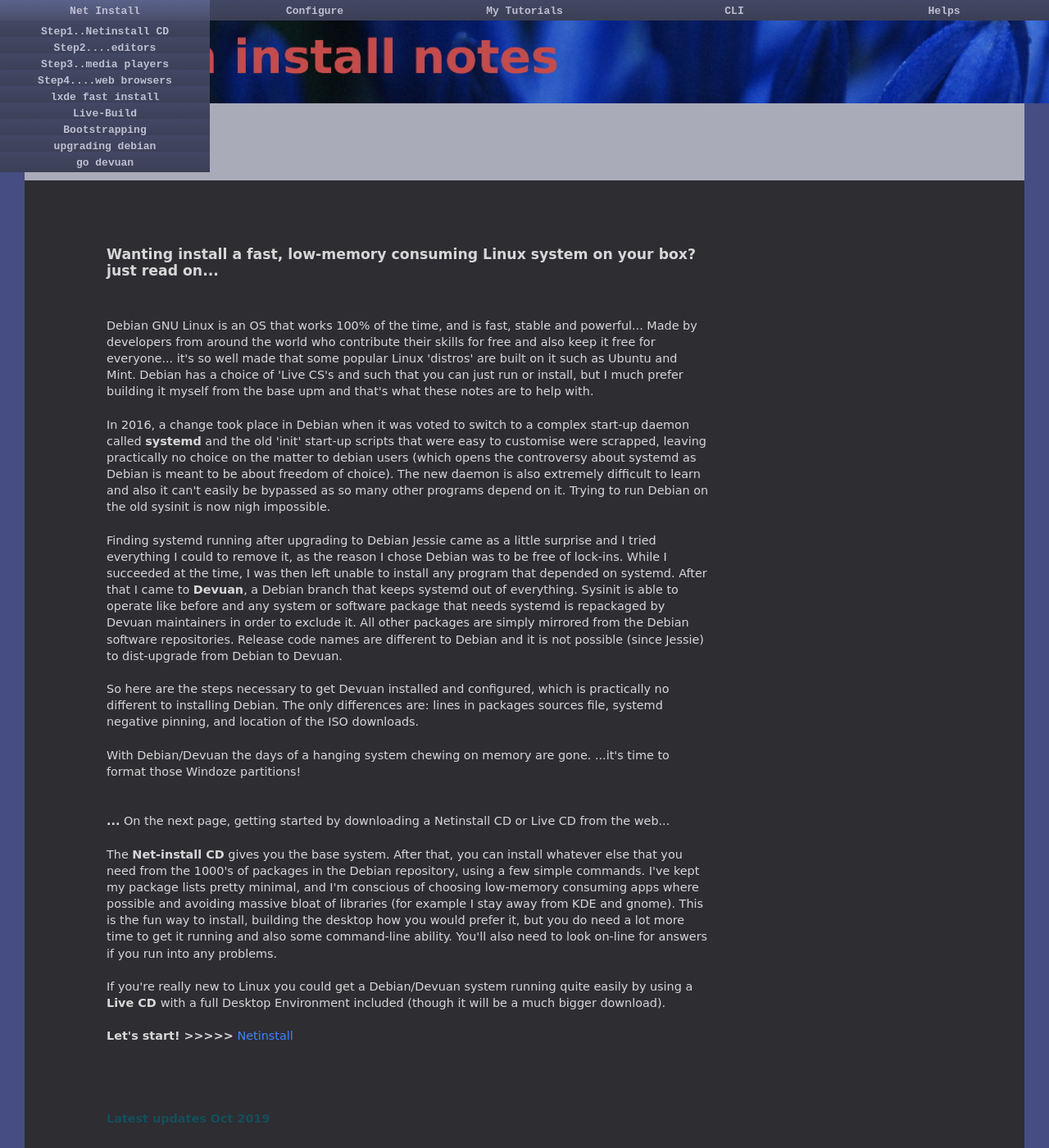
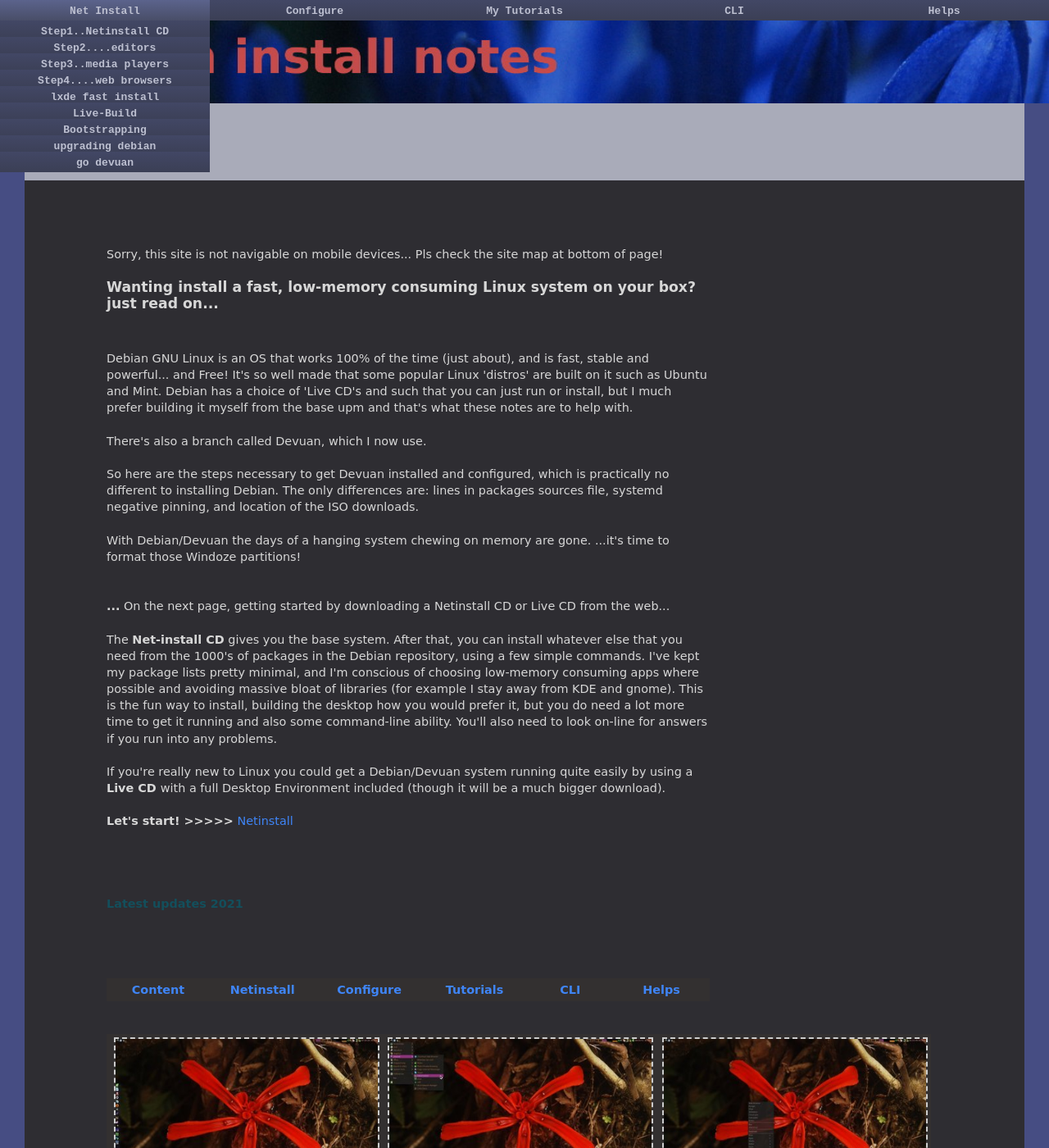
Before and after one commit to dquinton/debian-install, a Jekyll site: the page built from index.html, in a window 1280 px wide and 1400 px high. Shown: the whole window at 82% size. Built offline with Jekyll 4.4.1, drawn with Linux system fonts in a browser that asks for light colours.

Commit message:
updating nav

```diff
--- a/_includes/navbar.html
+++ b/_includes/navbar.html
@@ -42,8 +42,8 @@
                 <li><a href="{{site.baseurl}}/tutorial/03a-xnview-tips.html">XnView Tips</a></li>
                 <li><a href="{{site.baseurl}}/tutorial/04b-video-editors.html">Video editors review</a></li>
                 <li><a href="{{site.baseurl}}/tutorial/04a-blender-vse.html">Blender VSE</a></li>
-                <li><a href="{{site.baseurl}}/tutorial/04c-cinelerra.html">Cinelerra</a></td>
-                <li><a href="{{site.baseurl}}/tutorial/05a-losslesscut.html">Losslesscut</a></td>
+                <li><a href="{{site.baseurl}}/tutorial/04c-cinelerra.html">Cinelerra</a></li>
+                <li><a href="{{site.baseurl}}/tutorial/05a-losslesscut.html">Losslesscut</a></li>
                 <li><a href="{{site.baseurl}}/tutorial/05-dvd-authoring.html">Dvd authoring</a></li>
                 <li><a href="{{site.baseurl}}/tutorial/06-cdrtools.html">Cdrtools</a></li>
                 <li><a href="{{site.baseurl}}/tutorial/07-cd-copy.html">CD copy</a></li>
--- a/index.html
+++ b/index.html
@@ -7,17 +7,16 @@
 
 <div class="cont" id="intro">
 
+Sorry, this site is not navigable on mobile devices... Pls check the site map at bottom of page!
+<br><br>
+
 <h3>Wanting install a fast, low-memory consuming Linux system on your box?  just read on...</h3>
 <br><br>
 
-Debian GNU Linux is an OS that works 100% of the time, and is fast, stable and powerful... Made by developers from around the world who contribute their skills for free and also keep it free for everyone... it's so well made that some popular Linux 'distros' are built on it such as Ubuntu and Mint.  Debian has a choice of 'Live CS's and such that you can just run or install, but I much prefer building it myself from the base upm and that's what these notes are to help with.
+Debian GNU Linux is an OS that works 100% of the time (just about), and is fast, stable and powerful... and Free! It's so well made that some popular Linux 'distros' are built on it such as Ubuntu and Mint.  Debian has a choice of 'Live CD's and such that you can just run or install, but I much prefer building it myself from the base upm and that's what these notes are to help with.
 <br><br>
 
-In 2016, a change took place in Debian when it was voted to switch to a complex start-up daemon called <b>systemd</b> and the old 'init' start-up scripts that were easy to customise were scrapped, leaving practically no choice on the matter to debian users (which opens the controversy about systemd as Debian is meant to be about freedom of choice).  The new daemon is also extremely difficult to learn and also it can't easily be bypassed as so many other programs depend on it.  Trying to run Debian on the old sysinit is now nigh impossible.
-
-
-<br><br>
-Finding systemd running after upgrading to Debian Jessie came as a little surprise and I tried everything I could to remove it, as the reason I chose Debian was to be free of lock-ins.  While I succeeded at the time, I was then left unable to install any program that depended on systemd. After that I came to <b>Devuan</b>, a Debian branch that keeps systemd out of everything.  Sysinit is able to operate like before and any system or software package that needs systemd is repackaged by Devuan maintainers in order to exclude it.  All other packages are simply mirrored from the Debian software repositories. Release code names are different to Debian and it is not possible (since Jessie) to dist-upgrade from Debian to Devuan.
+There's also a branch called Devuan, which I now use.
 <br><br>
 
 So here are the steps necessary to get Devuan installed and configured, which is practically no different to installing Debian.  The only differences are: lines in packages sources file, systemd negative pinning, and location of the ISO downloads.
@@ -38,7 +37,7 @@
 
 <br><br><br>
 
-<span style="font-size: 20; color: #134f5c; "><b>Latest updates Oct 2019</b></span> <br>
+<span style="font-size: 20; color: #134f5c; "><b>Latest updates 2021</b></span> <br>
 <br><br><br><br>
 <table cellpadding="2" align="center" style="font-size: 20; font-weight: bold; "><tr>
 <td width="160" align="center"><a href="content.html">Content</a></td>
--- a/sitemap.html
+++ b/sitemap.html
@@ -32,6 +32,8 @@
                 <tr><td><a href="{{site.baseurl}}/netinstall/lxde-fast.html">Lxde fast install</a></td>
 
                 <tr><td><a href="{{site.baseurl}}/netinstall/live-build.html">Live-Build</a></td>
+
+                 <tr><td><a href="{{site.baseurl}}/netinstall/bootstrapping.html">Bootstrapping</a></td>
 
                 <tr><td><a href="{{site.baseurl}}/netinstall/upgrade.html">Upgrading Devuan/Debian</a></td>
 
@@ -87,6 +89,8 @@
                 <tr><td><a href="{{site.baseurl}}/tutorial/04a-blender-vse.html">Blender's VSE</a></td>
 
                 <tr><td><a href="{{site.baseurl}}/tutorial/04c-cinelerra.html">Cinelerra</a></td>
+
+                <tr><td><a href="{{site.baseurl}}/tutorial/05a-losslesscut.html">Losslesscut</a></td>
 
                 <tr><td><a href="{{site.baseurl}}/tutorial/05-dvd-authoring.html">Dvd authoring</a></td>
 
--- a/tutorial/22-github-pages.html
+++ b/tutorial/22-github-pages.html
@@ -455,6 +455,12 @@
 See the answer here <a href="https://stackoverflow.com/questions/2452226/master-branch-and-origin-master-have-diverged-how-to-undiverge-branches">stackoverflow.com...</a>
 <br><br>
 
+Or if git status reports that your local repo is ahead by how many commits, and the online repo does not update, try reset with thir command..
+<form>
+<textarea name="T" id="cmd" rows="1" cols="30">
+git reset --hard origin/gh-pages</textarea>&nbsp;<input type="button" class="submitLink" value="Select all" onClick="javascript:this.form.T.focus();this.form.T.select();">
+</form>
+
 <br><br>
 <span class="ht">Github tips <a href="https://gist.github.com/aguilarcarlos/dc8ff22845991c860e67">https://gist.github.com/aguilarcarlos/dc8ff22845991c860e67</a></span>
 <br><br>
```
Also changed, not shown: netinstall/step1.html (+7 -2 lines).
